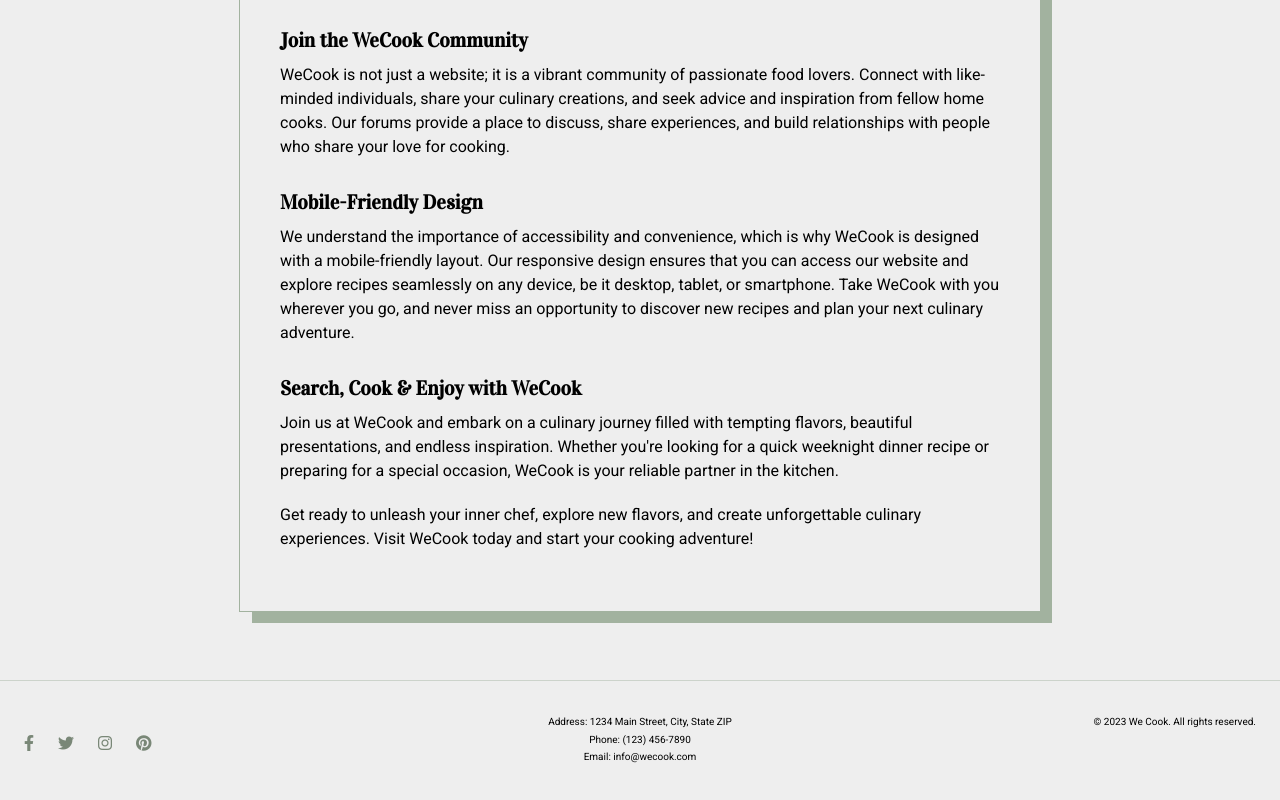
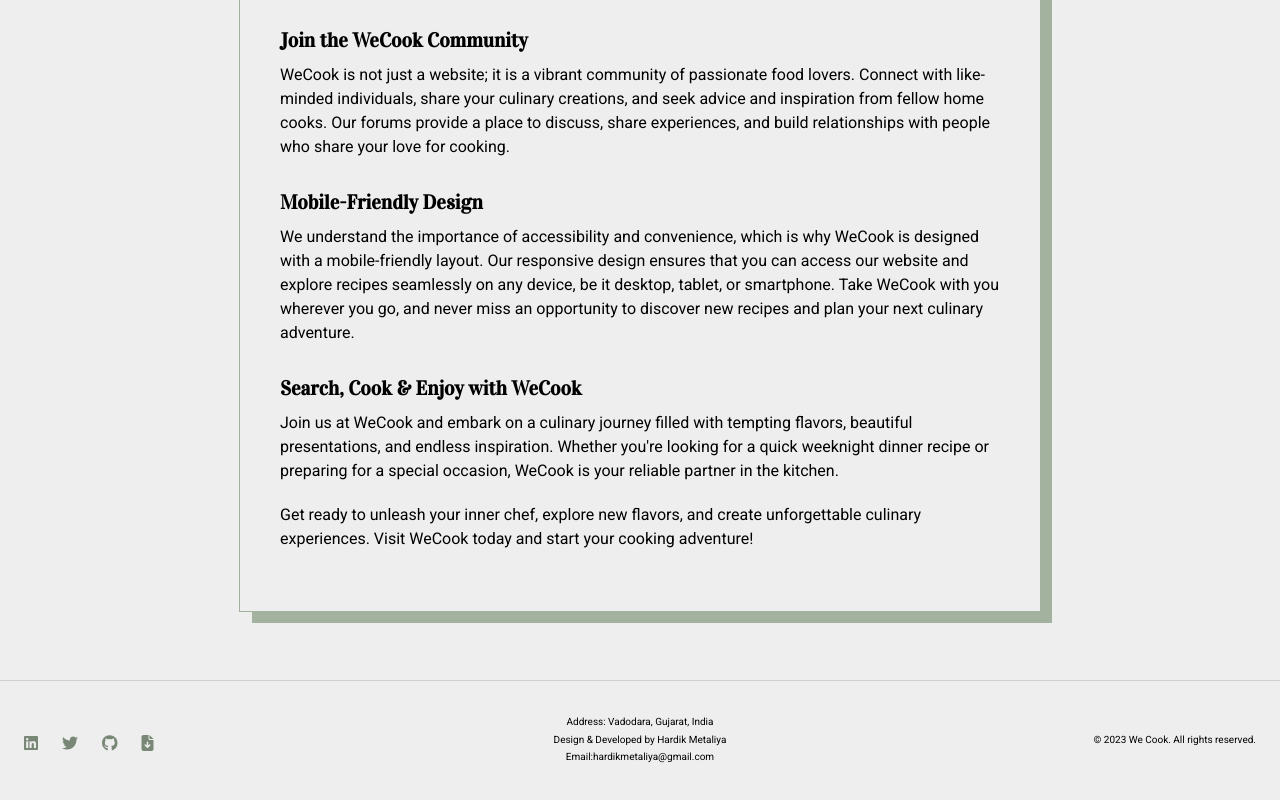
Before and after one commit to Hardik-Metaliya/Cooking-Site, a React (Vite) app in the folder client/: page /aboutus in a window 1280 px wide. Shown: the part 895-1695 px from the top of the page. Built offline with nearby package versions, Linux system fonts and the light colour scheme.

Commit message:
added social links in footer and other details

```diff
--- a/client/src/component/Footer.css
+++ b/client/src/component/Footer.css
@@ -5,6 +5,7 @@
   padding: 2.4rem;
   padding-top: 3.2rem;
   text-align: center;
+  align-items: center;
   justify-content: center;
 }
 
@@ -34,3 +35,27 @@
 .copyright {
   text-align: end;
 }
+
+.tooltip {
+  position: relative;
+  display: inline-block;
+}
+
+.tooltip-text {
+  visibility: hidden;
+  background-color: #333;
+  color: #fff;
+  text-align: center;
+  border-radius: 4px;
+  padding: 6px;
+  position: absolute;
+  z-index: 1;
+  bottom: 125%;
+  left: 50%;
+  transform: translateX(-50%);
+  white-space: nowrap;
+}
+
+.tooltip:hover .tooltip-text {
+  visibility: visible;
+}
--- a/client/src/component/Footer.jsx
+++ b/client/src/component/Footer.jsx
@@ -6,26 +6,45 @@ const Footer = () => {
       <div className="container">
         <div className="footer-content">
           <div className="social-links">
-            <a href="#" target="_blank" rel="noopener noreferrer">
-              <i className="fab fa-facebook-f"></i>
+            <a
+              href="https://www.linkedin.com/in/hardikmetaliya/"
+              target="_blank"
+              rel="noopener noreferrer"
+            >
+              <i className="fab fa-linkedin"></i>
             </a>
-            <a href="#" target="_blank" rel="noopener noreferrer">
+            <a
+              href="https://twitter.com/hardikmetaliya8"
+              target="_blank"
+              rel="noopener noreferrer"
+            >
               <i className="fab fa-twitter"></i>
             </a>
-            <a href="#" target="_blank" rel="noopener noreferrer">
-              <i className="fab fa-instagram"></i>
+            <a
+              href="https://github.com/Hardik-Metaliya"
+              target="_blank"
+              rel="noopener noreferrer"
+            >
+              <i className="fab fa-github"></i>
             </a>
-            <a href="#" target="_blank" rel="noopener noreferrer">
-              <i className="fab fa-pinterest"></i>
-            </a>
+            <div className="tooltip">
+              <span className="tooltip-text">Download Resume</span>
+              <a
+                href="https://drive.google.com/uc?export=download&id=1yuPh3Etl_oFkkOLjjW180h8-1sD8w2Db"
+                target="_blank"
+                rel="noopener noreferrer"
+              >
+                <i className="fas fa-file-download"></i>
+              </a>
+            </div>
           </div>
           <div className="footer-info">
             <p>
-              Address: 1234 Main Street, City, State ZIP
+              Address: Vadodara, Gujarat, India
               <br />
-              Phone: (123) 456-7890
+              Design & Developed by Hardik Metaliya
               <br />
-              Email: info@wecook.com
+              Email:hardikmetaliya@gmail.com
             </p>
           </div>
           <p className="copyright">
```
